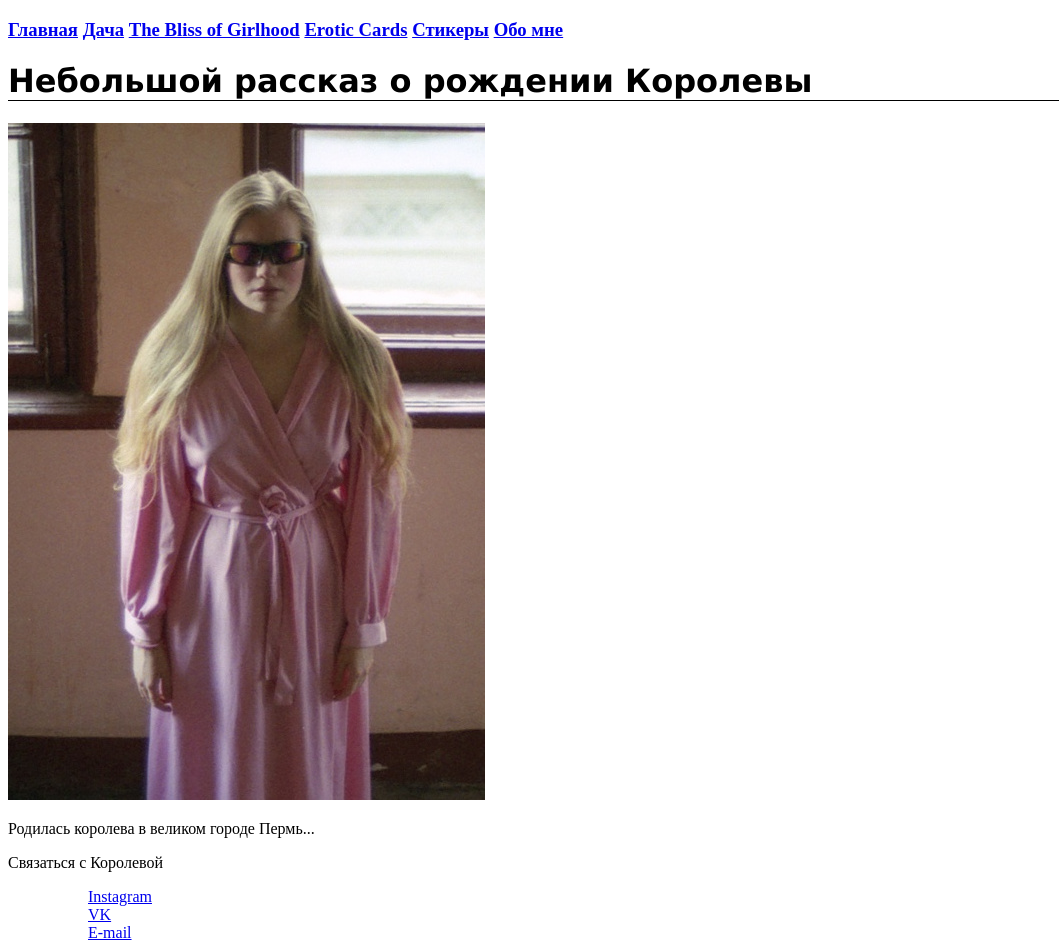
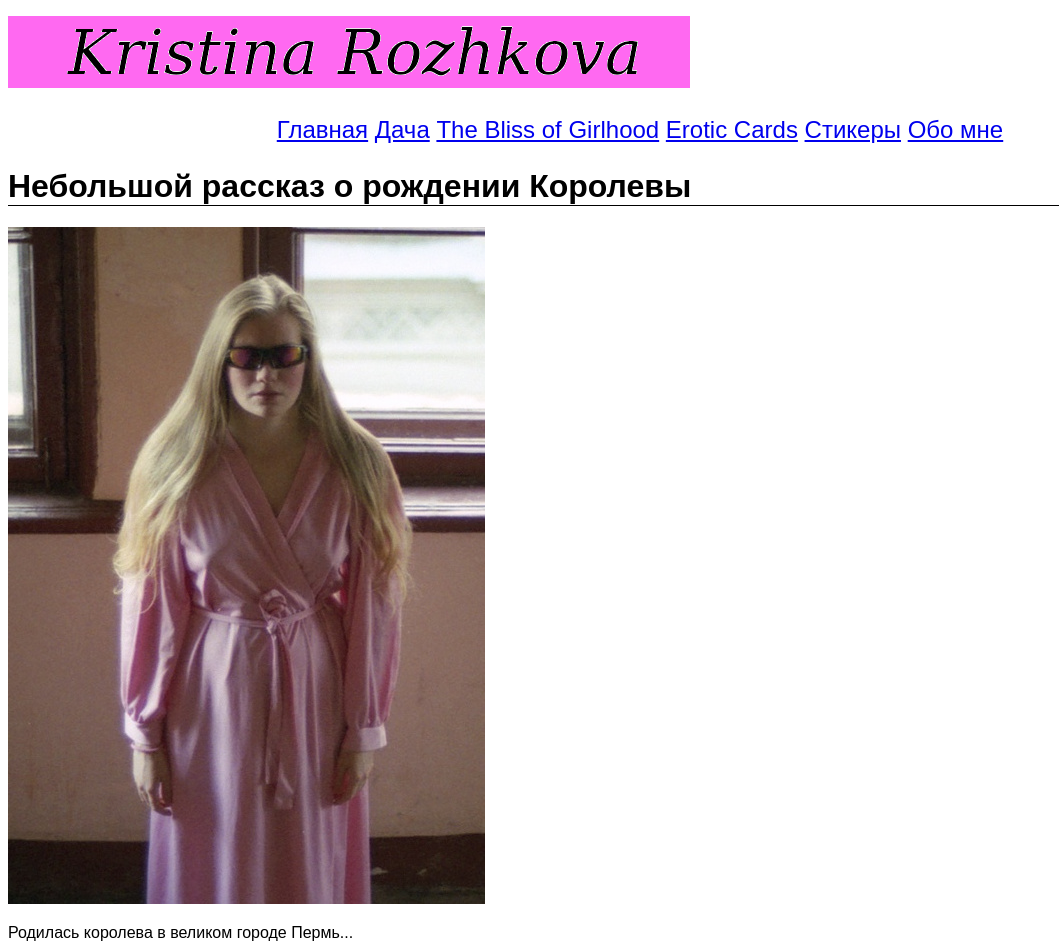
Before and after one commit to Nevilant/html-css, a plain HTML site: page krisrozhok/about/about.html in a window 1280 px wide. Shown: the top 945 px of the page, without its empty margins (0-1059 px from the left). Drawn offline with Linux system fonts and the light colour scheme.

Commit message:
Add style for h1, p, p.header_links

```diff
--- a/krisrozhok/about/about.html
+++ b/krisrozhok/about/about.html
@@ -7,14 +7,17 @@
   </head>
   <body>
     <header>
-      <h3>
+      <p class="logo">
+        <img src="../images/logo.png" alt="Логотип">
+      </p>
+      <p class="header_links">
         <a href="../krisrozhok.html">Главная</a>
         <a href="../projects/dacha.html">Дача</a>
         <a href="../projects/girlshood.html">The Bliss of Girlhood</a>
         <a href="../projects/erotic_cards.html">Erotic Cards</a>
         <a href="../projects/stickers.html">Стикеры</a>
-        <a href="../about/about.html">Обо мне</a>
-      </h3>
+        <a href="about.html">Обо мне</a>
+      </p>
       <h1>Небольшой рассказ о рождении Королевы</h1>
     </header>
     <main>
--- a/krisrozhok/krisrozhok.css
+++ b/krisrozhok/krisrozhok.css
@@ -1,7 +1,17 @@
 h1 {
-    font-family:'Lucida Sans', 'Lucida Sans Regular', 'Lucida Grande', 'Lucida Sans Unicode', Geneva, Verdana, sans-serif;
+    font-family: sans-serif;
     border-bottom: 1px solid black;
 }
 p {
+    font-family: sans-serif;
     color: black;
 }
+
+p.header_links {
+    font-size: 24px;
+    text-align: center;
+}
+
+p.logo {
+
+}
```
Also changed, not shown: krisrozhok/krisrozhok.html (+3 -1 lines), krisrozhok/projects/dacha.html (+6 -1 lines), krisrozhok/projects/erotic_cards.html (+6 -1 lines), krisrozhok/projects/girlshood.html (+10 -5 lines), krisrozhok/projects/stickers.html (+7 -2 lines).
